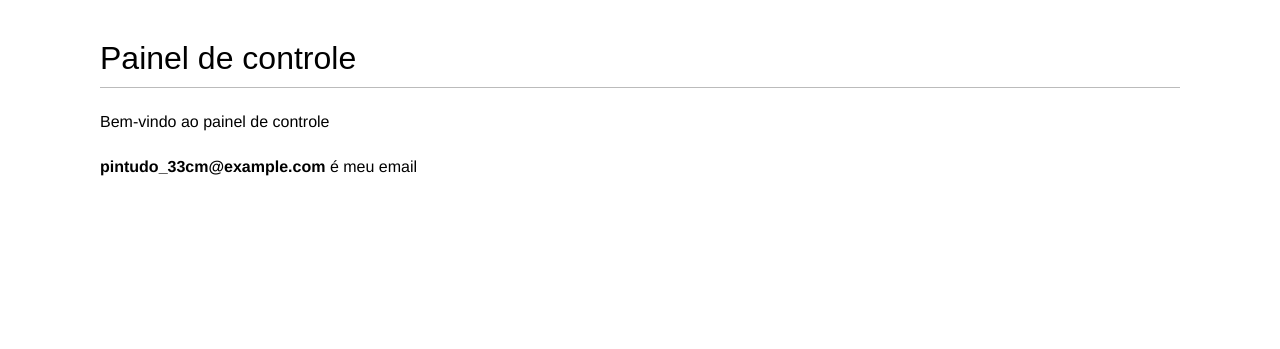
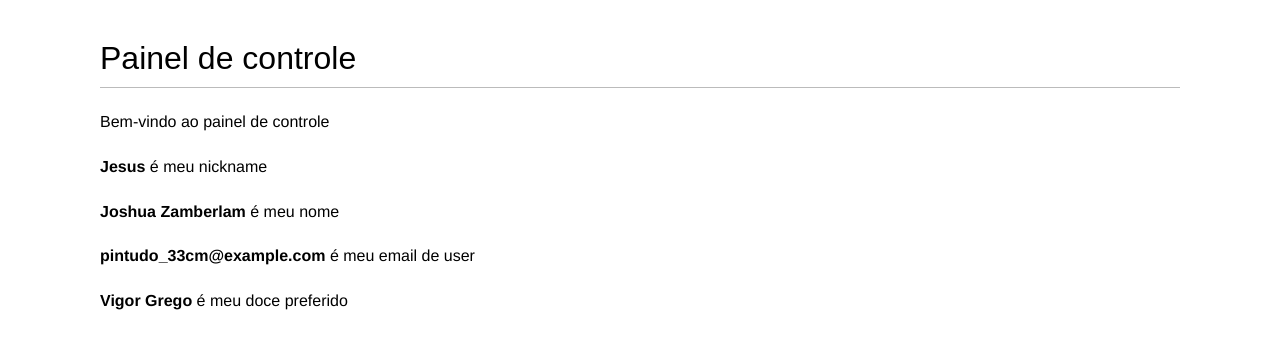
Before and after one commit to v0lb1nary/02-02-2020, a Django app: page /conta/ in a window 1280 px wide. Shown: the part 48-397 px from the top of the page. Run offline with Django 3.2, Linux system fonts and the light colour scheme; a user stored in the database is signed in; data comes from the database, SQL or seed files in the repository; both versions use the stored data as it was after the commit; some web fonts are replaced.

Commit message:
Upload 'painel_controle.html'

```diff
--- a/bookmarks/conta/templates/conta/painel_controle.html
+++ b/bookmarks/conta/templates/conta/painel_controle.html
@@ -6,9 +6,14 @@
     <h1> Painel de controle </h1>
     <p> Bem-vindo ao painel de controle  </p>
 
+    {% for x in usuario %}
+    <p><strong> {{ x.username }}</strong> é meu nickname </p>
 
-    {% for x in usuario %}
-    <p><strong> {{ x.email }}</strong> é meu email </p>
+    <p><strong> {{ x.first_name }} {{ x.last_name  }}</strong> é meu nome </p>
+
+    <p><strong> {{ x.email }}</strong> é meu email de user </p>
+
+    <p><strong> {{ x.doce_preferido }}</strong> é meu doce preferido </p>
     {% endfor %}
 
 {% endblock %}
```
Also changed, not shown: bookmarks/db.sqlite3.
